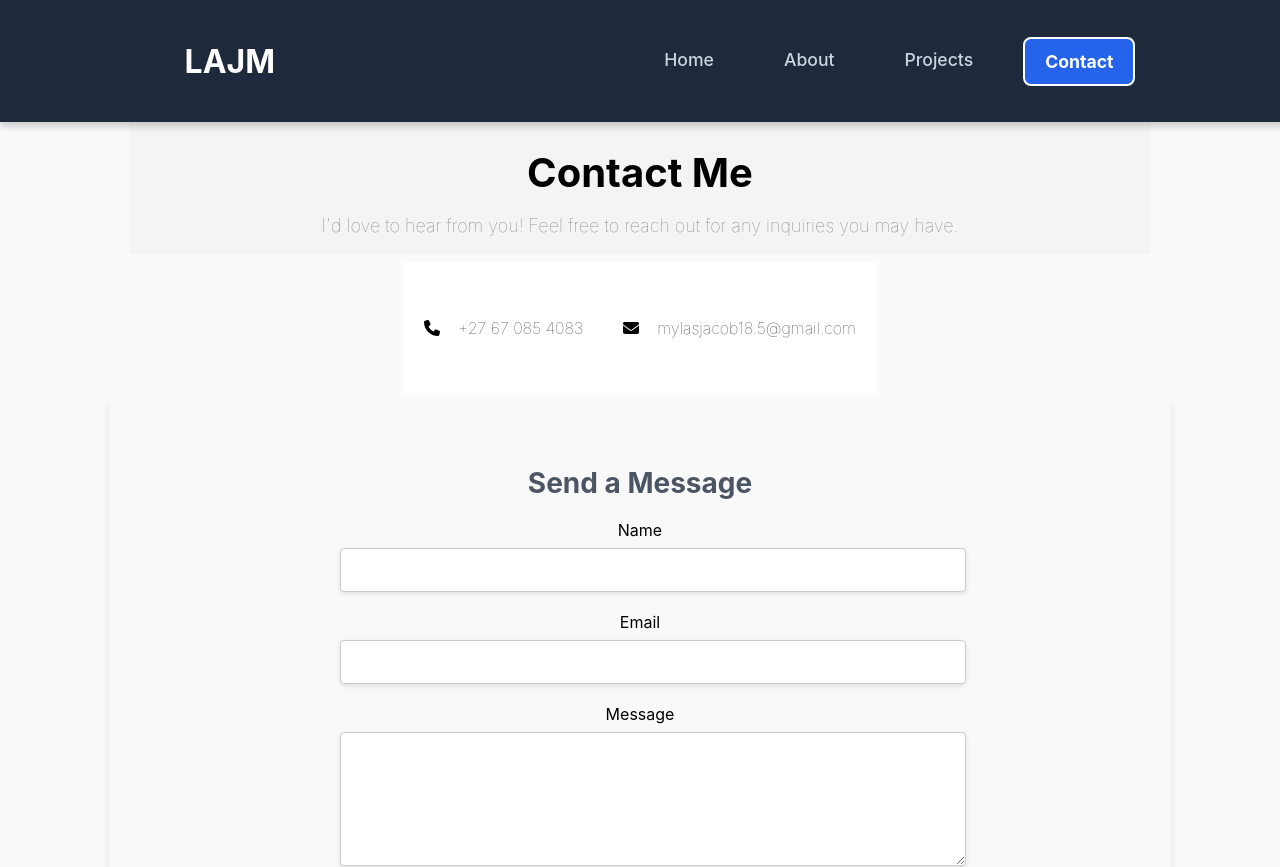
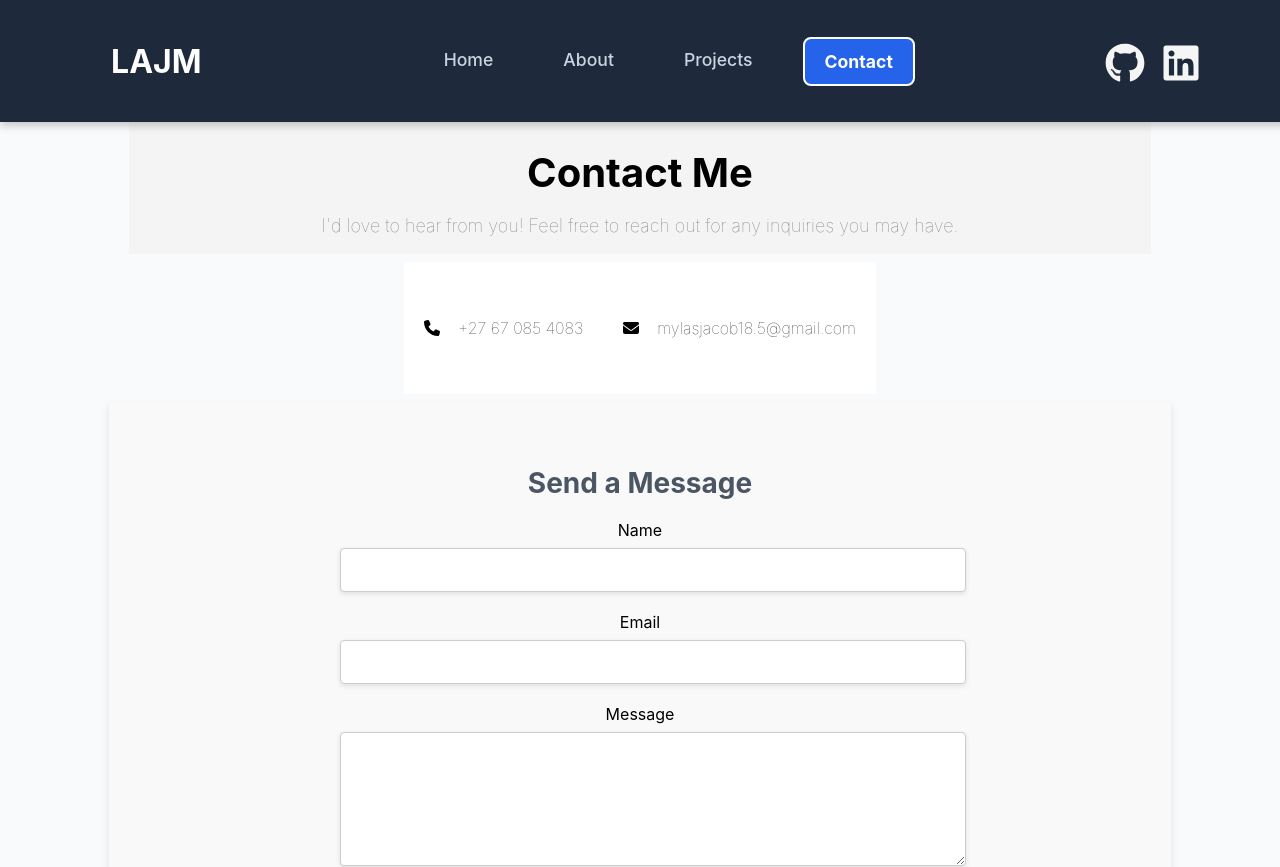
Before and after one commit to MylasJacob123/PORTFOLIO-WEBSITE, a React (Create React App) app: page /contact in a window 1280 px wide. Shown: the top 867 px of the page. Built offline with nearby package versions, Linux system fonts and the light colour scheme.

Commit message:
Github and Linkedin icons have been added with their respective links.

```diff
--- a/src/components/About.js
+++ b/src/components/About.js
@@ -55,7 +55,7 @@
             </ul>
           </div>
           <div className="about-image">
-            <img src={Me} alt="a image of me" />
+            <img src={Me} alt="Me" />
           </div>
         </div>
       </div>
--- a/src/components/Navigation.css
+++ b/src/components/Navigation.css
@@ -85,6 +85,13 @@
   transform: scale(1.2);
 }
 
+.icon {
+  font-size: 2.5rem;
+  padding: 0.5rem;
+  padding-top: 1rem;
+  color: whitesmoke;
+}
+
 @media (max-width: 768px) {
   .menu-icon {
     display: flex;
--- a/src/components/Navigation.js
+++ b/src/components/Navigation.js
@@ -1,5 +1,6 @@
 import React, { useState } from "react";
 import { NavLink } from "react-router-dom";
+import { FaGithub, FaLinkedin } from "react-icons/fa";
 import "./Navigation.css";
 
 function Navigation() {
@@ -55,6 +56,23 @@
           </NavLink>
         </li>
       </ul>
+
+      <div className="social-icons">
+        <a
+          href="https://github.com/MylasJacob123"
+          target="_blank"
+          rel="noopener noreferrer"
+        >
+          <FaGithub className="icon" />
+        </a>
+        <a
+          href="https://www.linkedin.com/in/jacob-mylas-5057ba340/"
+          target="_blank"
+          rel="noopener noreferrer"
+        >
+          <FaLinkedin className="icon" />
+        </a>
+      </div>
     </nav>
   );
 }
--- a/src/components/SkillMatrix.js
+++ b/src/components/SkillMatrix.js
@@ -1,13 +1,11 @@
 import React from "react";
 import "./SkillMatrix.css";
-import { CgCPlusPlus } from "react-icons/cg";
 import {
   DiJavascript1,
   DiReact,
   DiNodejs,
   DiMongodb,
   DiGit,
-  DiJava,
 } from "react-icons/di";
 import { SiFirebase, SiHtml5, SiCss3 } from "react-icons/si";
 
```
